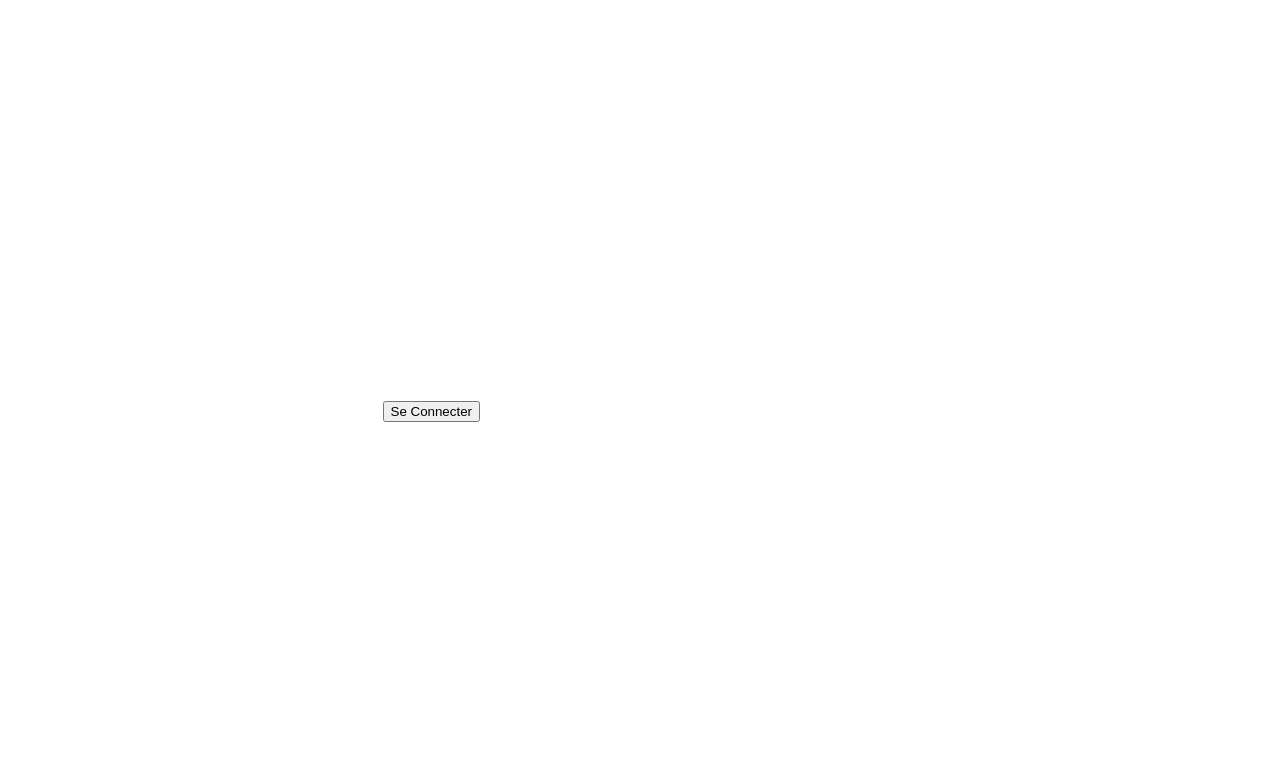
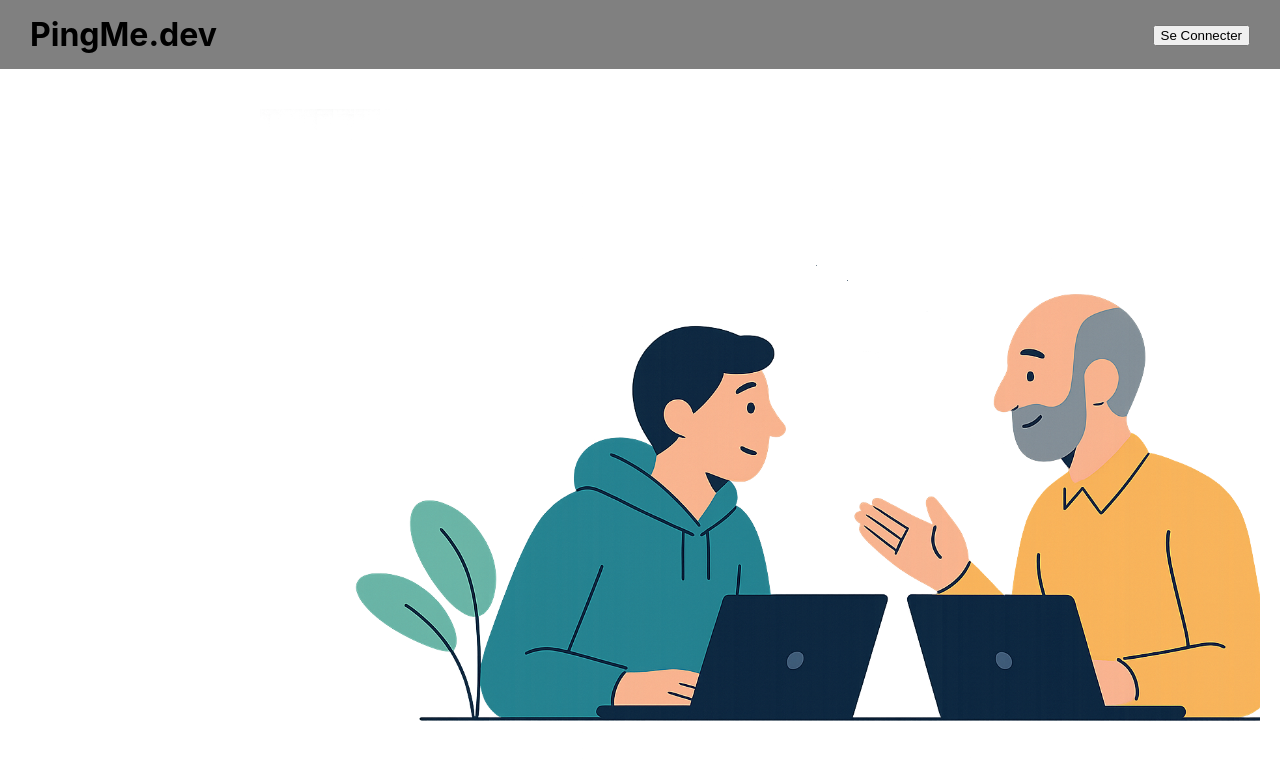
Before and after one commit to dec974/pingmedev-frontend, a Next.js app: page / in a window 1280 px wide. Shown: the top 760 px of the page. Built offline with nearby package versions, Linux system fonts and the light colour scheme.

Commit message:
landing page ajoutée

```diff
--- /dev/null
+++ b/components/Header.js
@@ -0,0 +1,36 @@
+import { useRouter } from "next/router";
+
+export default function Header() {
+  const router = useRouter();
+
+  const handleLogin = () => {
+    router.push("/connexionPage");
+  };
+  return (
+    <header
+      style={{
+        backgroundColor: "grey",
+        display: "flex",
+        justifyContent: "space-between",
+        alignItems: "center",
+        padding: "15px 30px",
+        margin: 0,
+        position: "fixed",
+        top: 0,
+        left: 0,
+        right: 0,
+        width: "100%",
+        zIndex: 1000,
+      }}
+    >
+      <div>
+        <h1 style={{ margin: 0 }}>PingMe.dev</h1>
+      </div>
+      <div>
+        <button style={{}} onClick={handleLogin}>
+          Se Connecter
+        </button>
+      </div>
+    </header>
+  );
+}
--- a/components/Home.js
+++ /dev/null
@@ -1,26 +0,0 @@
-import styles from "../styles/Home.module.css";
-import { useRouter } from "next/router";
-
-function Home() {
-  const router = useRouter();
-
-  const handleLogin = () => {
-    router.push("/connexionPage");
-  };
-
-  return (
-    <div>
-      <header
-        style={{
-          position: "absolute",
-          top: "400px",
-          right: "800px",
-        }}
-      >
-        <button onClick={handleLogin}>Se Connecter</button>
-      </header>
-    </div>
-  );
-}
-
-export default Home;
--- /dev/null
+++ b/components/Landing.js
@@ -0,0 +1,32 @@
+export default function Home() {
+  return (
+    <div
+      style={{
+        position: "relative",
+        minHeight: "100vh",
+        width: "100%",
+      }}
+    >
+      <div
+        style={{
+          position: "absolute",
+          bottom: "20px",
+          right: "20px",
+        }}
+      >
+        <img
+          src="/landingImage.png"
+          alt="Landing Image"
+          style={{
+            maxWidth:
+              window.innerWidth < 768
+                ? //768px est la limite entre phone/tablette et ecran pc
+                  "600px"
+                : "1000px",
+            height: "auto",
+          }}
+        />
+      </div>
+    </div>
+  );
+}
--- a/pages/_app.js
+++ b/pages/_app.js
@@ -1,5 +1,6 @@
 import "../styles/globals.css";
 import Head from "next/head";
+import Header from "../components/Header";
 
 // redux imports
 import { Provider } from "react-redux";
@@ -27,8 +28,9 @@ function App({ Component, pageProps }) {
     <Provider store={store}>
       <PersistGate persistor={persistor}>
         <Head>
-          <title>PingMeDev</title>
+          <title>PingMe.Dev</title>
         </Head>
+        <Header />
         <Component {...pageProps} />
       </PersistGate>
     </Provider>
--- a/pages/index.js
+++ b/pages/index.js
@@ -1,7 +1,7 @@
-import Home from '../components/Home';
+import Landing from "../components/Landing";
 
 function Index() {
-  return <Home />;
+  return <Landing />;
 }
 
 export default Index;
```
Also changed, not shown: pages/homePage.js (deleted, +0 -7 lines), pages/landingPage.js (added, +7 -0 lines), public/landingImage.png (added).
